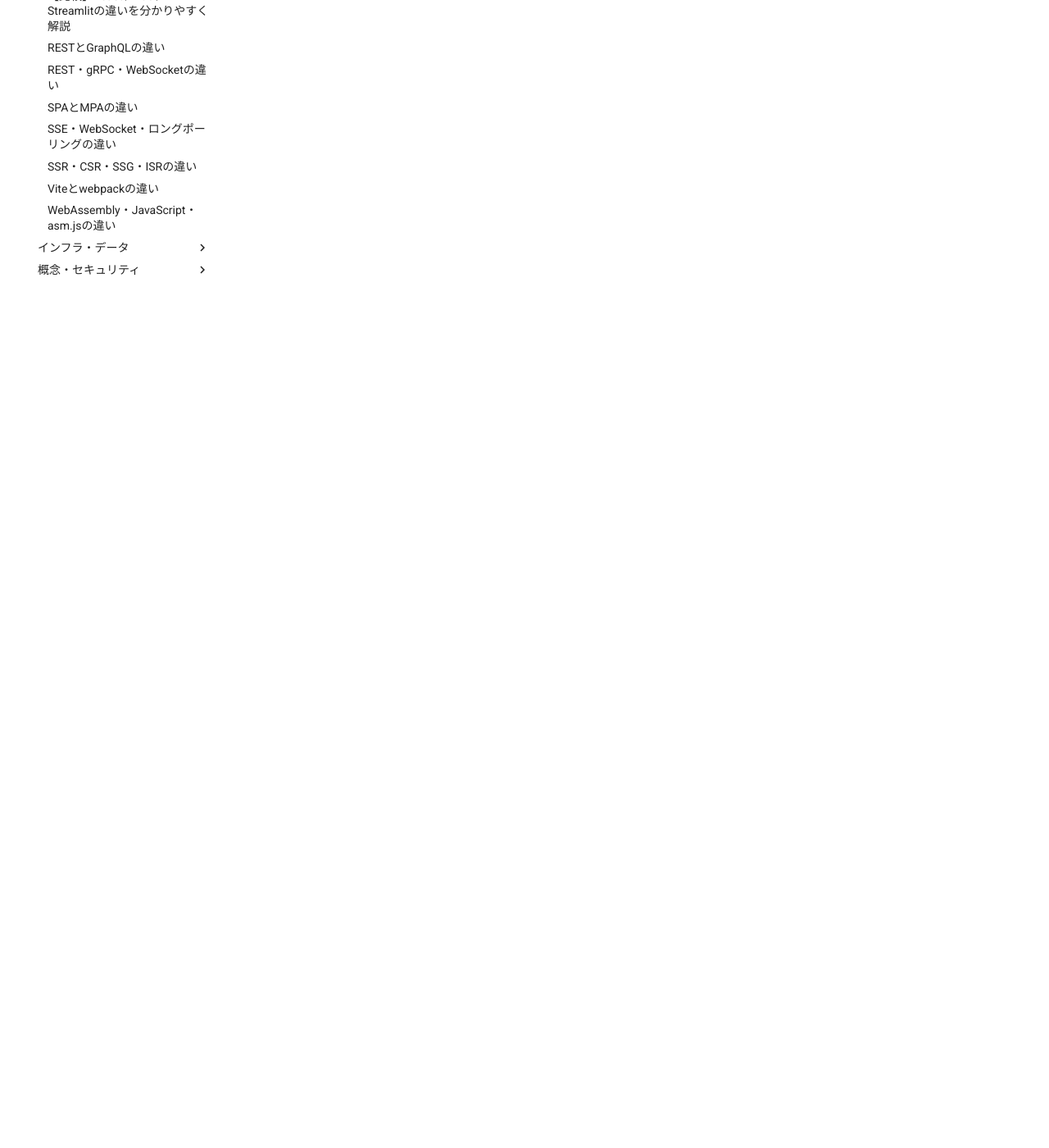
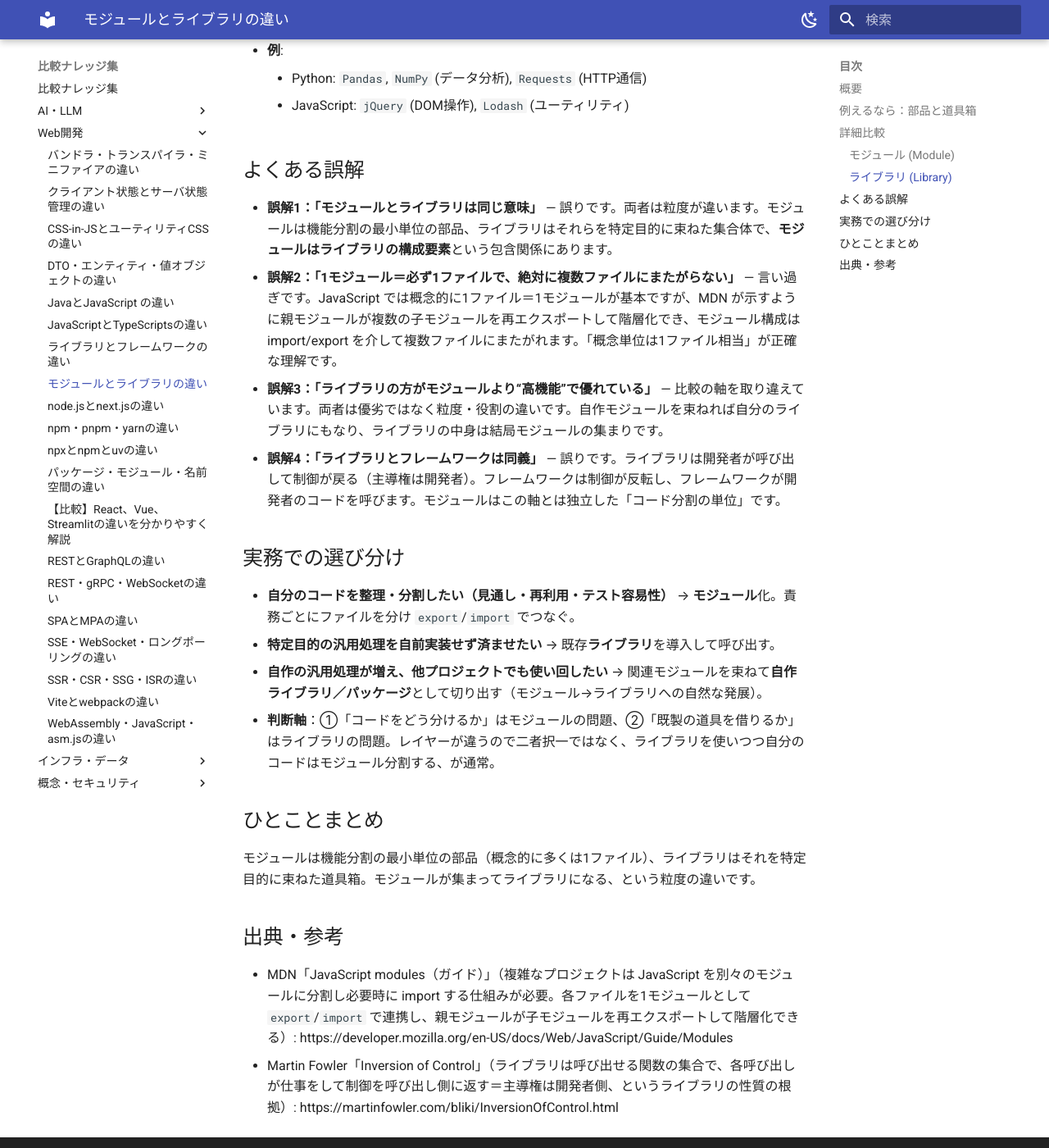
Before and after one commit to tomomira/comparisons, an MkDocs documentation site: the page built from docs/web-dev/module-vs-library.md, in a window 1280 px wide and 1400 px high, scrolled down 1821 px. Shown: the whole window at 82% size. Built offline with MkDocs 1.6.1 and Material for MkDocs 9.7.7, drawn with Linux system fonts in a browser that asks for light colours; some of the changed text lies outside the part shown.

Commit message:
qa(existing): 底上げ＋factcheck module-vs-library

```diff
--- a/docs/web-dev/module-vs-library.md
+++ b/docs/web-dev/module-vs-library.md
@@ -1,39 +1,72 @@
 ---
 title: "モジュールとライブラリの違い"
 category: web-dev
-tags: []
+tags: [language, architecture]
 created: "2025-08-05"
-updated: "2026-05-15"
+updated: "2026-05-18"
 freshness: stable
 ---
 
-# モジュールとライブラリの違い
+# 【比較】モジュールとライブラリの違い
 
 開発で使われる「モジュール」と「ライブラリ」は関連性が高いですが、規模と役割に違いがあります。
 
-## モジュール (Module)
+## 概要
 
-- **概要**: 特定の機能や責務を持つコードの集まりで、通常は**単一のファイル**です。
+モジュールとライブラリは「再利用可能なコード」という点で似ていますが、**粒度（スコープ）が違います**。モジュールは「コードを機能単位に分割するための部品」で、JavaScript では概念的に多くの場合**1つのファイル**に対応します（MDN も「複雑なプロジェクトには JavaScript を別々のモジュールに分割し必要に応じて import する仕組みが要る」と説明）。一方ライブラリは、その部品を**特定の目的のために束ねた再利用可能なコードの集合体**で、開発者が「道具」として呼び出して使います（呼び出して制御が戻る＝ライブラリの性質。Martin Fowler のライブラリ定義に整合）。簡単に言えば、**モジュールが集まってライブラリになる**という包含関係です。
+
+## 例えるなら：部品と道具箱
+
+- **モジュール** … ネジ・ドライバーの先端ビットのような「単機能の部品」。1つでは小さな役割しか持たないが、組み合わせの最小単位。
+- **ライブラリ** … それらの部品を「ある目的（例：HTTP 通信、データ分析）」のために整理して詰めた**道具箱**。開いて必要な道具を取り出して使う。
+
+## 詳細比較
+
+| 観点 | モジュール (Module) | ライブラリ (Library) |
+|---|---|---|
+| **単位** | コードの「**部品**」 | 部品をまとめた「**道具箱**」 |
+| **粒度** | 小さい（概念的に単一ファイルが基本） | 大きい（複数モジュール／関数で構成） |
+| **目的** | コードを機能単位に分割し見通しと再利用性を上げる | 特定目的の汎用ツールセットを提供する |
+| **関係** | ライブラリはモジュールの集まり | モジュールはライブラリの構成要素 |
+| **使われ方** | import/export で他から取り込む | 開発者が呼び出して使う（制御は開発者側） |
+| **例** | 自作 `utils.py`、ES Module の `math.js` | Pandas / NumPy / Requests、jQuery / Lodash |
+
+### モジュール (Module)
+
+- **概要**: 特定の機能や責務を持つコードの集まりで、JavaScript では概念的に多くの場合**単一のファイル**に対応します（MDN の ES Modules ガイドも各ファイルを1つのモジュールとして扱い、`export`/`import` で連携する例を示す）。なお `shapes.js` が複数の子モジュールを再エクスポートするように、モジュール構成は import/export を介して複数ファイルにまたがって階層化することもできます。
 - **目的**: コードを機能単位で分割し、再利用しやすくするために使います。プログラムの構造を整理し、見通しを良くする効果があります。
 - **例**:
     - Pythonで自作した `utils.py` というファイル。
     - JavaScriptの ES Module として作成された `math.js` ファイル。
 
-## ライブラリ (Library)
+### ライブラリ (Library)
 
 - **概要**: 複数のモジュールや便利な関数をまとめた、**再利用可能なコードの集合体**です。
 - **目的**: 特定の目的（例: 画像処理、HTTP通信、数値計算）を達成するための、汎用的なツールセットとして提供されます。開発者はライブラリを利用することで、複雑な機能を自分で実装する手間を省けます。
-- **特徴**: アプリケーションの処理の流れ（主導権）は開発者側にあり、ライブラリは必要に応じて「道具」として呼び出して使います。
+- **特徴**: アプリケーションの処理の流れ（主導権）は開発者側にあり、ライブラリは必要に応じて「道具」として呼び出して使います（呼び出すと仕事をして制御が開発者側に戻る。これがフレームワークとの違い）。
 - **例**:
     - Python: `Pandas`, `NumPy` (データ分析), `Requests` (HTTP通信)
     - JavaScript: `jQuery` (DOM操作), `Lodash` (ユーティリティ)
 
-## まとめ
+## よくある誤解
 
-| 観点 | モジュール (Module) | ライブラリ (Library) |
-|---|---|---|
-| **単位** | コードの「**部品**」 | 部品をまとめた「**道具箱**」 |
-| **規模** | 小さい（単一ファイルが基本） | 大きい（複数モジュールで構成） |
-| **関係** | ライブラリはモジュールの集まり | モジュールはライブラリの構成要素 |
+- **誤解1：「モジュールとライブラリは同じ意味」** — 誤りです。両者は粒度が違います。モジュールは機能分割の最小単位の部品、ライブラリはそれらを特定目的に束ねた集合体で、**モジュールはライブラリの構成要素**という包含関係にあります。
+- **誤解2：「1モジュール＝必ず1ファイルで、絶対に複数ファイルにまたがらない」** — 言い過ぎです。JavaScript では概念的に1ファイル＝1モジュールが基本ですが、MDN が示すように親モジュールが複数の子モジュールを再エクスポートして階層化でき、モジュール構成は import/export を介して複数ファイルにまたがれます。「概念単位は1ファイル相当」が正確な理解です。
+- **誤解3：「ライブラリの方がモジュールより“高機能”で優れている」** — 比較の軸を取り違えています。両者は優劣ではなく粒度・役割の違いです。自作モジュールを束ねれば自分のライブラリにもなり、ライブラリの中身は結局モジュールの集まりです。
+- **誤解4：「ライブラリとフレームワークは同義」** — 誤りです。ライブラリは開発者が呼び出して制御が戻る（主導権は開発者）。フレームワークは制御が反転し、フレームワークが開発者のコードを呼びます。モジュールはこの軸とは独立した「コード分割の単位」です。
 
-簡単に言うと、**モジュールが集まってライブラリが作られます**。モジュールはプログラムを整理するための最小単位の部品であり、ライブラリはそれらの部品を特定の目的のために集めた便利なツールセットと考えることができます。
+## 実務での選び分け
+
+- **自分のコードを整理・分割したい（見通し・再利用・テスト容易性）** → **モジュール**化。責務ごとにファイルを分け `export`/`import` でつなぐ。
+- **特定目的の汎用処理を自前実装せず済ませたい** → 既存**ライブラリ**を導入して呼び出す。
+- **自作の汎用処理が増え、他プロジェクトでも使い回したい** → 関連モジュールを束ねて**自作ライブラリ／パッケージ**として切り出す（モジュール→ライブラリへの自然な発展）。
+- **判断軸**：①「コードをどう分けるか」はモジュールの問題、②「既製の道具を借りるか」はライブラリの問題。レイヤーが違うので二者択一ではなく、ライブラリを使いつつ自分のコードはモジュール分割する、が通常。
+
+## ひとことまとめ
+
+モジュールは機能分割の最小単位の部品（概念的に多くは1ファイル）、ライブラリはそれを特定目的に束ねた道具箱。モジュールが集まってライブラリになる、という粒度の違いです。
+
+## 出典・参考
+
+- MDN「JavaScript modules（ガイド）」（複雑なプロジェクトは JavaScript を別々のモジュールに分割し必要時に import する仕組みが必要。各ファイルを1モジュールとして `export`/`import` で連携し、親モジュールが子モジュールを再エクスポートして階層化できる）: https://developer.mozilla.org/en-US/docs/Web/JavaScript/Guide/Modules
+- Martin Fowler「Inversion of Control」（ライブラリは呼び出せる関数の集合で、各呼び出しが仕事をして制御を呼び出し側に返す＝主導権は開発者側、というライブラリの性質の根拠）: https://martinfowler.com/bliki/InversionOfControl.html
```
